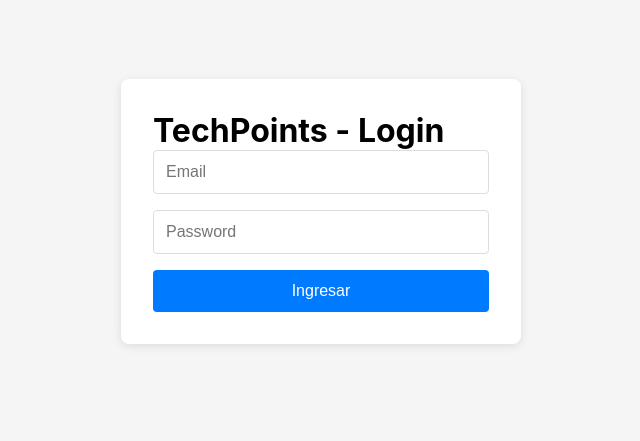
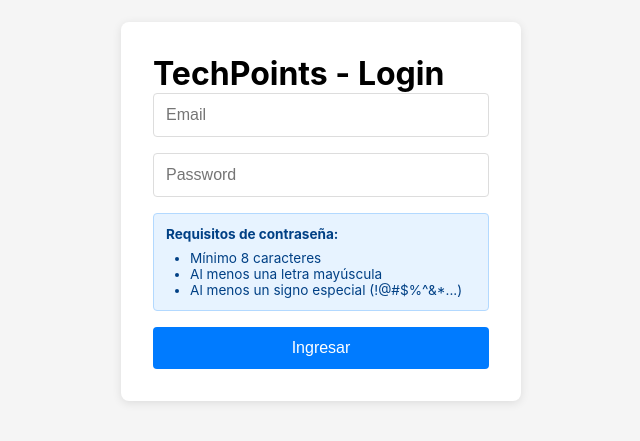
Before and after one commit to CrlsDuty/TechPoints-proyecto-web, a React (Vite) app in the folder microfrontends/shell-app/: page / in a window 1280 px wide. Shown: the part 189-630 px from the top of the page, without its empty margins (319-959 px from the left). Built offline with nearby package versions, Linux system fonts and the light colour scheme; no server answers.

Commit message:
feat: Mostrar requisitos de contraseña en pantalla de login

```diff
--- a/microfrontends/shell-app/src/auth/Login.jsx
+++ b/microfrontends/shell-app/src/auth/Login.jsx
@@ -38,7 +38,16 @@ export const Login = () => {
             onChange={(e) => setPassword(e.target.value)}
             required
             style={styles.input}
+            minLength={8}
           />
+          <div style={styles.infoBox}>
+            <strong>Requisitos de contraseña:</strong>
+            <ul style={styles.lista}>
+              <li>Mínimo 8 caracteres</li>
+              <li>Al menos una letra mayúscula</li>
+              <li>Al menos un signo especial (!@#$%^&*...)</li>
+            </ul>
+          </div>
           <button type="submit" disabled={cargando} style={styles.button}>
             {cargando ? 'Cargando...' : 'Ingresar'}
           </button>
@@ -72,6 +81,19 @@ const styles = {
     borderRadius: '4px',
     fontSize: '1rem'
   },
+  infoBox: {
+    backgroundColor: '#e7f3ff',
+    border: '1px solid #b3d9ff',
+    borderRadius: '4px',
+    padding: '0.75rem',
+    marginBottom: '1rem',
+    fontSize: '0.85rem',
+    color: '#004085'
+  },
+  lista: {
+    margin: '0.5rem 0 0 1rem',
+    paddingLeft: '0.5rem'
+  },
   button: {
     width: '100%',
     padding: '0.75rem',
```
